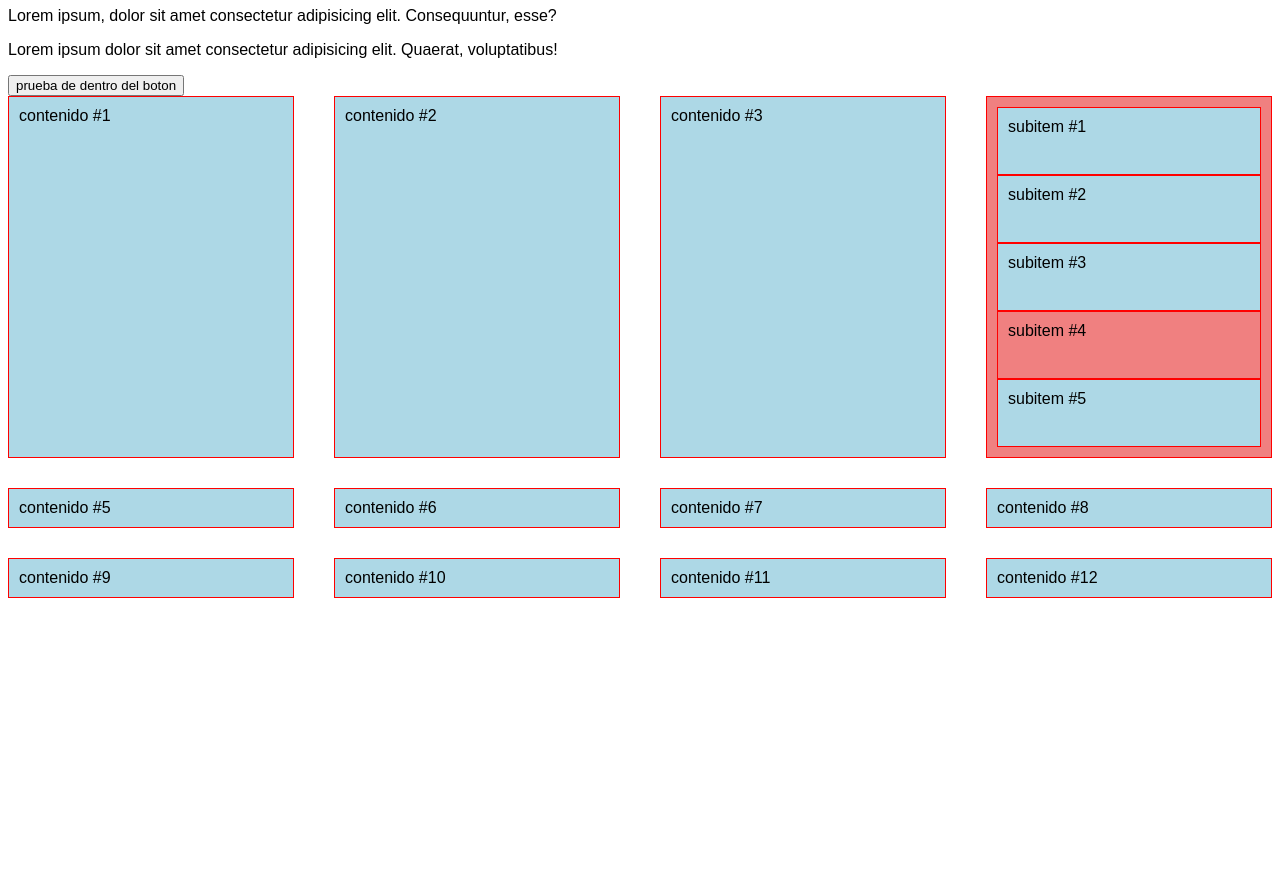
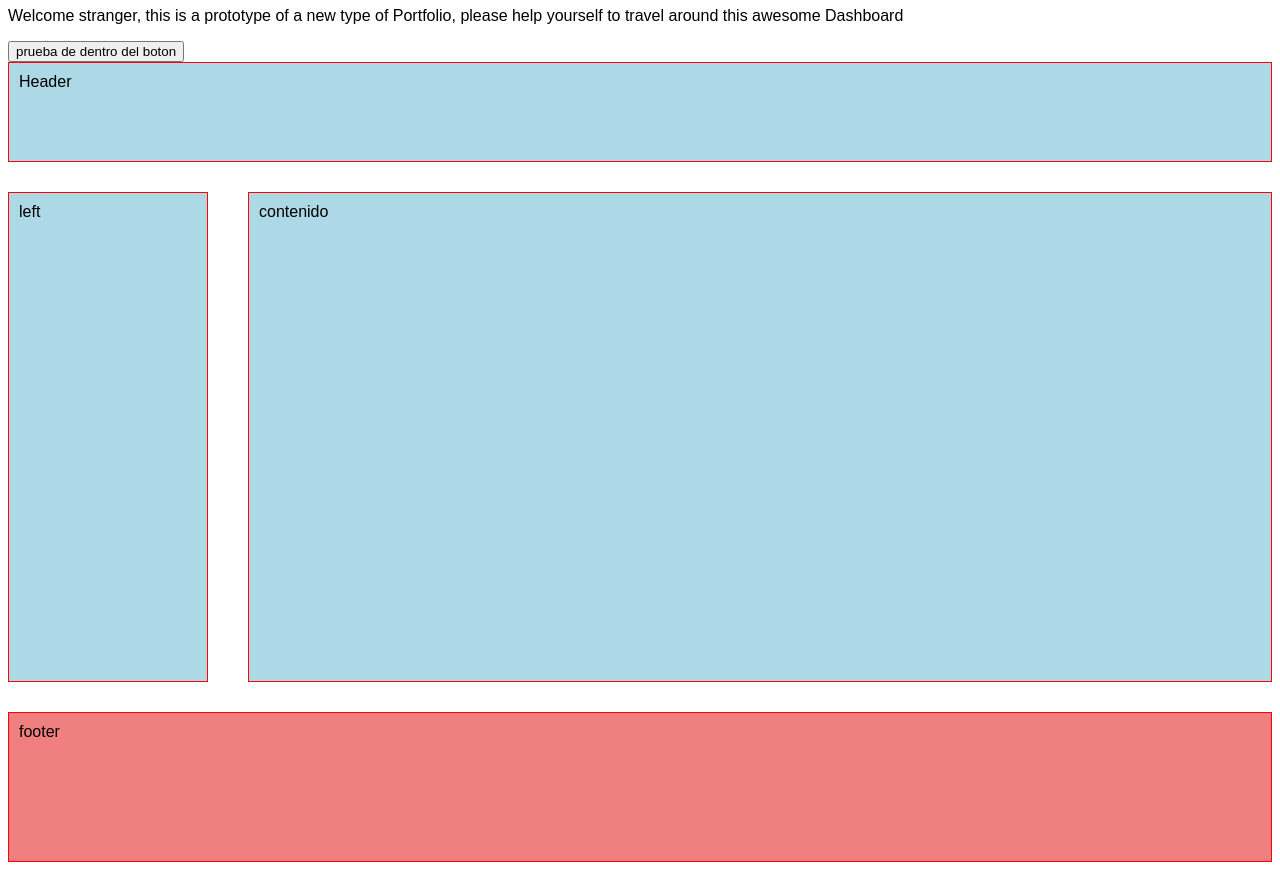
Before and after one commit to JolitoDev/dashboardTest, a plain HTML site: page index.html in a window 1280 px wide. Shown: the part 73-943 px from the top of the page. Before the commit the page ends 800 px from the top, so only its background shows below. Drawn offline with Linux system fonts and the light colour scheme.

Commit message:
changes about the position of the grid

```diff
--- a/index.html
+++ b/index.html
@@ -8,35 +8,21 @@
 </head>
 <body>
 
-    <h1> Header del Dashboard</h1>
+    <h1> Super Portfolio Dashboard</h1>
 
 
 
-    <p> Lorem ipsum, dolor sit amet consectetur adipisicing elit. Consequuntur, esse?</p>
+    <p> Welcome stranger, this is a prototype of a new type of Portfolio, please help yourself to travel around this awesome Dashboard</p>
 
-    <p>Lorem ipsum dolor sit amet consectetur adipisicing elit. Quaerat, voluptatibus!</p>
+
     <div >
         <button id="button">prueba de dentro del boton</button>
     </div>
     <section class="container">
-        <div class="item">contenido #1</div>
-        <div class="item">contenido #2</div>
-        <div class="item">contenido #3</div>
-        <div class="item">
-            <div class="item">subitem #1</div>
-            <div class="item">subitem #2</div>
-            <div class="item">subitem #3</div>
-            <div class="item">subitem #4</div>
-            <div class="item">subitem #5</div>
-        </div>
-        <div class="item">contenido #5</div>
-        <div class="item">contenido #6</div>
-        <div class="item">contenido #7</div>
-        <div class="item">contenido #8</div>
-        <div class="item">contenido #9</div>
-        <div class="item">contenido #10</div>
-        <div class="item">contenido #11</div>
-        <div class="item">contenido #12</div>
+        <div class="item header">Header</div>
+        <div class="item left">left</div>
+        <div class="item contenido">contenido</div>
+        <div class="item footer">footer</div>
     </section>
 
 
--- a/style.scss
+++ b/style.scss
@@ -1,9 +1,14 @@
 .container {
     display: grid;
-    grid-template-columns: repeat(4, 1fr);
-    grid-template-rows: 100%;
+    grid-template: 100px 1fr 150px/200px 1fr;
     gap: 30px 40px;
+    height: 100vh;
+    grid-template-areas: "header header"
+                         "left contenido"
+                         "footer footer";
+
 }
+
 .item {
     background-color: lightblue;
     padding: 10px;
@@ -14,7 +19,22 @@
     background-color: lightcoral;
     display: grid;
 }
+.header{
+    grid-area: header;
 
+}
+.left{
+    grid-area: left;
+
+}
+.contenido{
+    grid-area: contenido;
+
+}
+.footer{
+    grid-area: footer;
+
+}
 body{
     font-family: Arial;
 }
```
Also changed, not shown: style.css, 1 other file.
